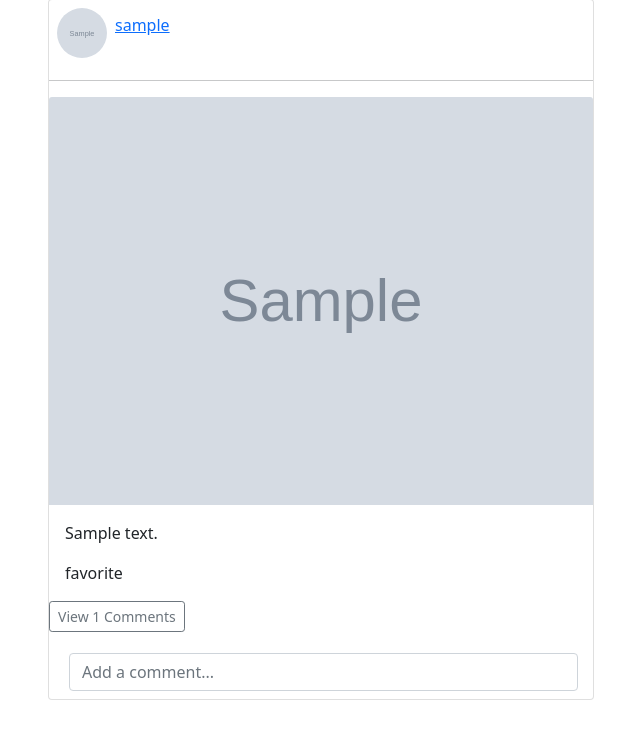
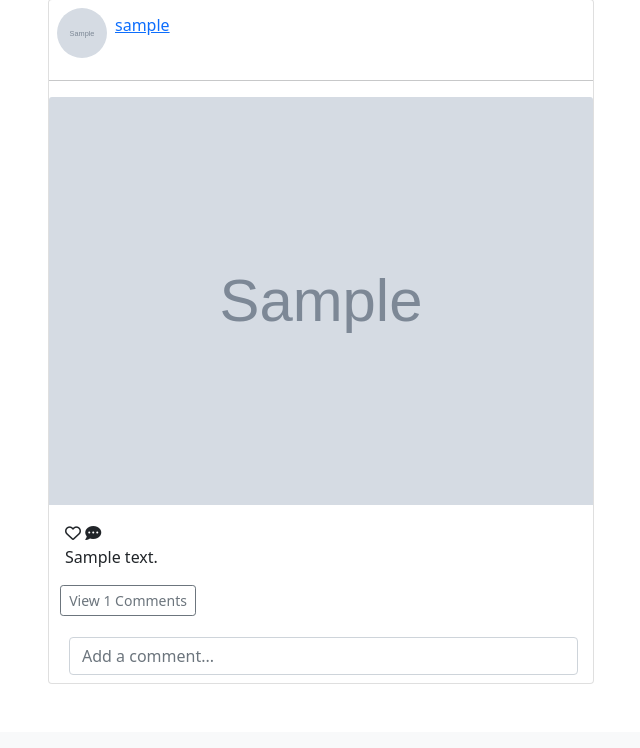
Before and after one commit to crispus-nj/Insta-clone, a Django app: page / in a window 1280 px wide. Shown: the part 97-845 px from the top of the page, without its empty margins (319-959 px from the left). After the commit the page ends 781 px from the top, so only its background shows below. Run offline with Django 4.2, Linux system fonts and the light colour scheme; a user stored in the database is signed in; tables that the repository leaves empty hold one stand-in row (values such as "Sample post"); grey boxes marked "Sample" are stand-in pictures; some libraries are stand-ins or nearby versions; some web fonts are replaced.

Commit message:
added logic to get an id of a specific user. use that get the user in the database and later displayed the user information in the profile page

```diff
--- a/accounts/urls.py
+++ b/accounts/urls.py
@@ -6,6 +6,6 @@ urlpatterns = [
     path('register/', views.register, name='register'),
     path('activate-account/<uid>/<token>/', views.activate_account, name='activate'),
     path('logout/', views.logout_user, name='logout'),
-    path('profile/', views.profile, name='profile'),
+    path('profile/<int:pk>', views.profile, name='profile'),
     path('edit-profile/', views.edit_profile, name='edit-profile')
 ]
--- a/instagram/templates/instagram/index.html
+++ b/instagram/templates/instagram/index.html
@@ -19,10 +19,9 @@
             <hr>
             <img src="{{post.image.url}}" class="card-img-top" alt="...">
             <div class="card-body">
+                <i class="far fa-heart"></i>
+                <i class="fa-solid fa-comment-dots"></i>
                 <p class="card-text">{{post.description}}</p>
-                <span class="material-icons-outlined">
-                    favorite
-                    </span>
             </div>
 
             <div class="collapse" id="comments-{{post.id}}">
@@ -49,7 +48,7 @@
                 </div>
             </div>
 
-            <p class="card-text">
+            <p class="card-text" style="margin-left: 0.7rem;">
                 {% if post.comments.all.count > 0%}
                     <a href="#comments-{{post.id}}" role="button" data-bs-toggle="collapse">
                         <button class="btn  btn-outline-secondary btn-sm ">View {{post.comments.all.count}} Comments</button>
--- a/templates/includes/navbar.html
+++ b/templates/includes/navbar.html
@@ -25,7 +25,7 @@
                         Profile
                     </a>
                     <ul class="dropdown-menu" aria-labelledby="navbarDropdown">
-                        <li><a class="dropdown-item" href="{% url 'profile' %}"><i class="fa-solid fa-user"></i>  Profile</a></li>
+                        <li><a class="dropdown-item" href="{% url 'profile' request.user.id %}"><i class="fa-solid fa-user"></i>  Profile</a></li>
                         <li><a class="dropdown-item" href="#"><i class="fa-solid fa-gear"></i>  Setting</a></li>
                         <li><a class="dropdown-item" href="#"><i class="fa-solid fa-bookmark"></i>  Saved</a></li>
                         <li>
```
Also changed, not shown: accounts/templates/accounts/profile.html (+6 -2 lines), accounts/views.py (+5 -3 lines).
